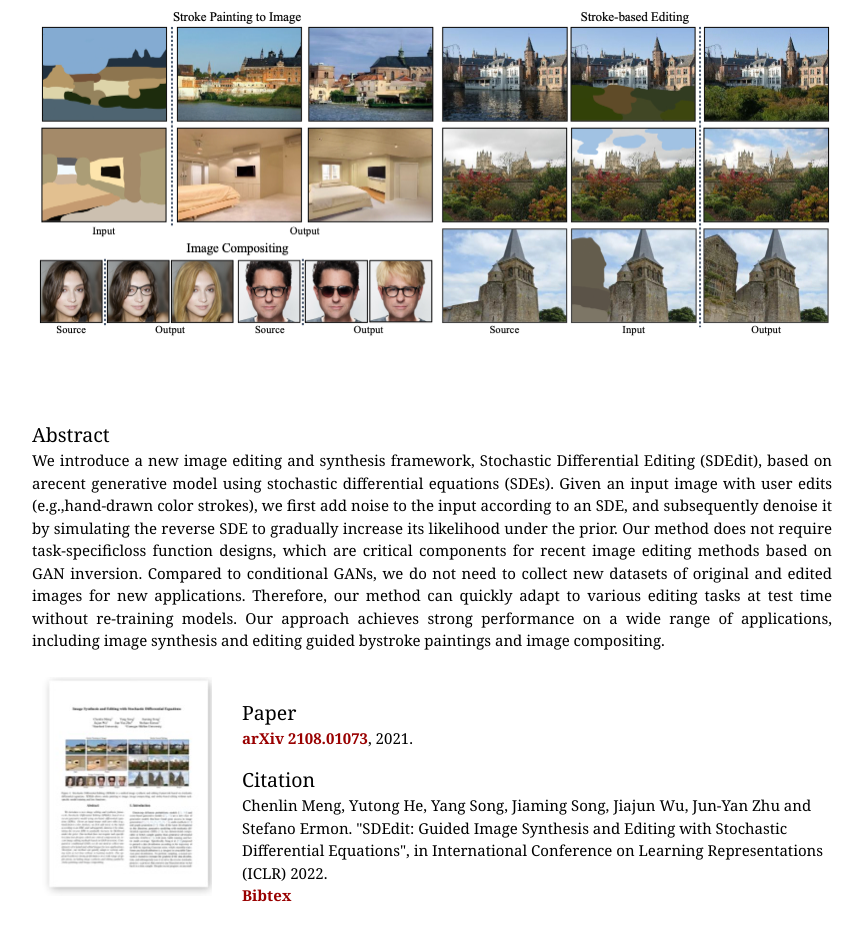
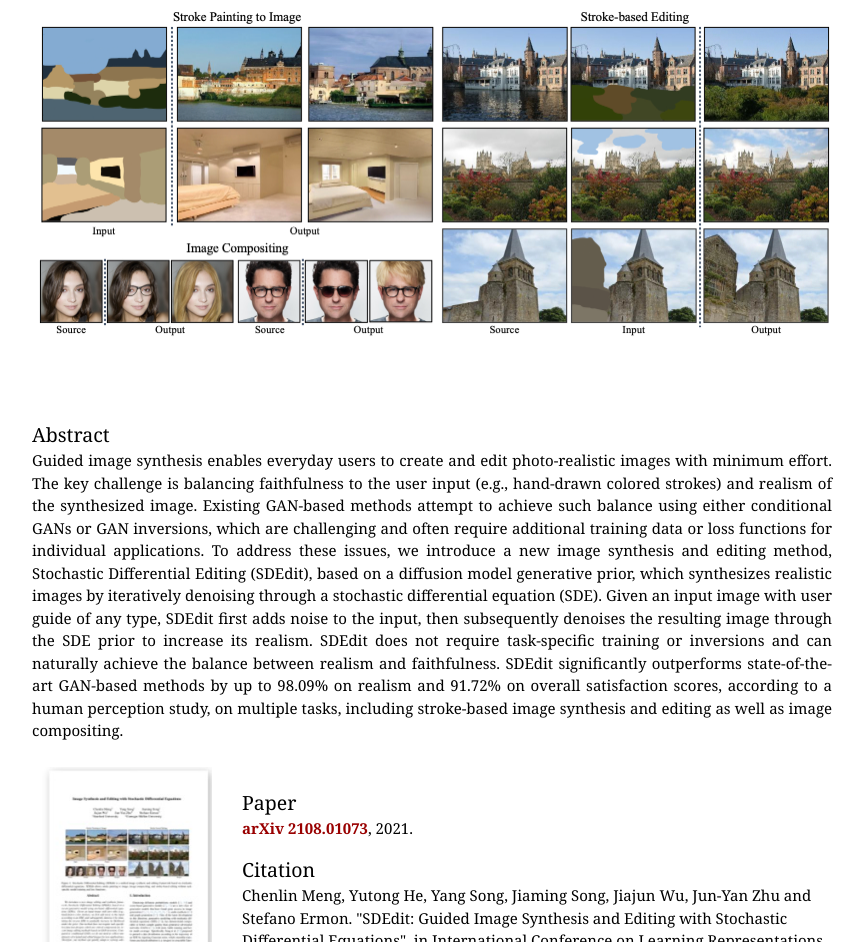
Before and after one commit to sde-image-editing/sde-image-editing.github.io, a plain HTML site: page index.html in a window 1280 px wide. Shown: the part 450-1392 px from the top of the page, without its empty margins (208-1072 px from the left). Drawn offline with Linux system fonts and the light colour scheme.

Commit message:
Update index.html

```diff
--- a/index.html
+++ b/index.html
@@ -93,7 +93,7 @@ SDEdit is an image synthesis and editing framework based on stochastic different
 <h2>Abstract</h2>
 
 <div style="font-size:14px"><p align="justify">
-  We introduce a new image editing and synthesis framework, Stochastic Differential Editing (SDEdit), based on arecent generative model using stochastic differential equations (SDEs).  Given an input image with user edits (e.g.,hand-drawn color strokes), we first add noise to the input according to an SDE, and subsequently denoise it by simulating the reverse SDE to gradually increase its likelihood under the prior. Our method does not require task-specificloss function designs, which are critical components for recent image editing methods based on GAN inversion. Compared to conditional GANs, we do not need to collect new datasets of original and edited images for new applications. Therefore, our method can quickly adapt to various editing tasks at test time without re-training models. Our approach achieves strong performance on a wide range of applications, including image synthesis and editing guided bystroke paintings and image compositing.
+  Guided image synthesis enables everyday users to create and edit photo-realistic images with minimum effort. The key challenge is balancing faithfulness to the user input (e.g., hand-drawn colored strokes) and realism of the synthesized image. Existing GAN-based methods attempt to achieve such balance using either conditional GANs or GAN inversions, which are challenging and often require additional training data or loss functions for individual applications. To address these issues, we introduce a new image synthesis and editing method, Stochastic Differential Editing (SDEdit), based on a diffusion model generative prior, which synthesizes realistic images by iteratively denoising through a stochastic differential equation (SDE). Given an input image with user guide of any type, SDEdit first adds noise to the input, then subsequently denoises the resulting image through the SDE prior to increase its realism. SDEdit does not require task-specific training or inversions and can naturally achieve the balance between realism and faithfulness. SDEdit significantly outperforms state-of-the-art GAN-based methods by up to 98.09% on realism and 91.72% on overall satisfaction scores, according to a human perception study, on multiple tasks, including stroke-based image synthesis and editing as well as image compositing.
 </p></div>
 
 <a href="https://arxiv.org/abs/2108.01073">
```
